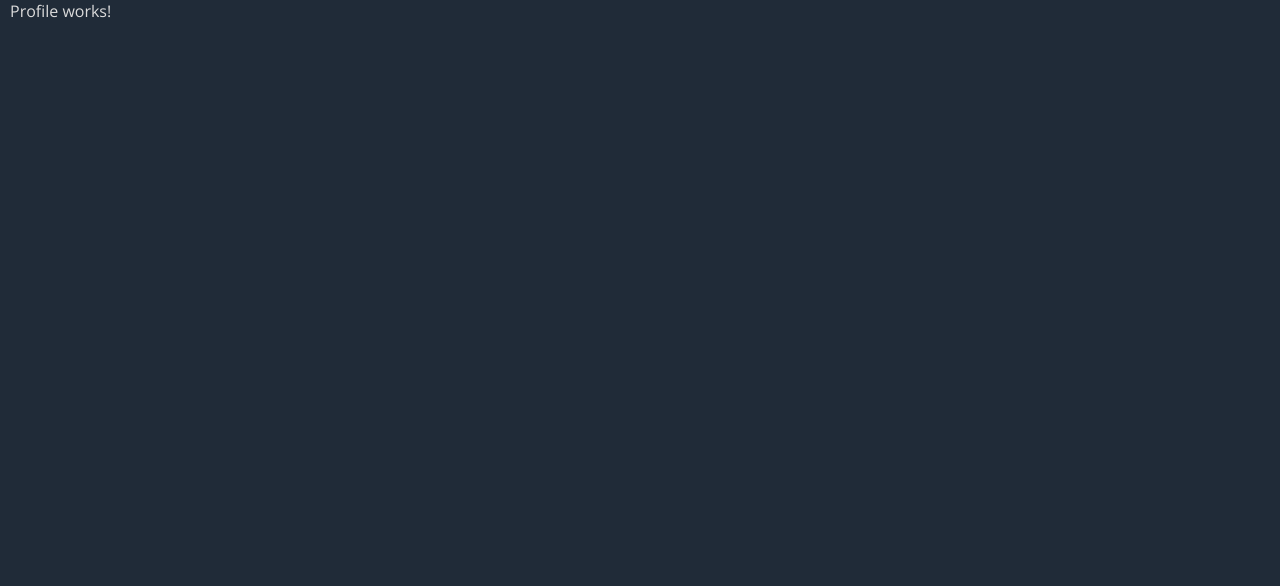
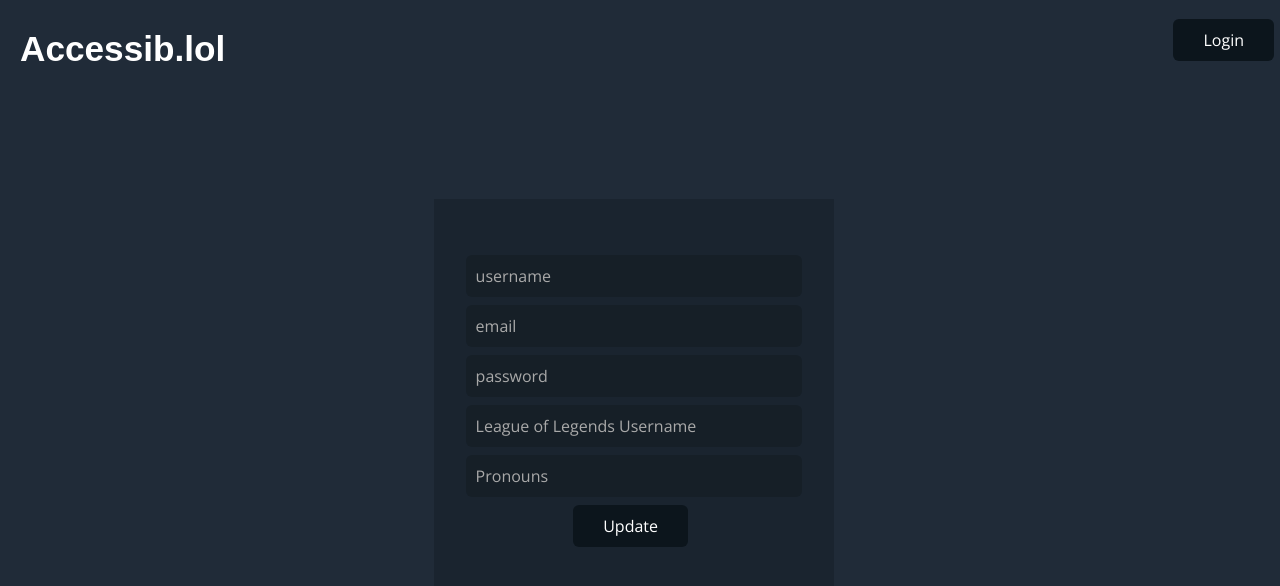
Before and after one commit to Accessib-lol-Team/Accessib.lol, a React (Create React App) app in the folder website/frontend/: page /profile in a window 1280 px wide. Shown: the top 586 px of the page. Built offline with nearby package versions, Linux system fonts and the light colour scheme; a web font is replaced by a local one.

Commit message:
Create Profile page
Also shifted some consistent elements to the ContentPage component

```diff
--- /dev/null
+++ b/website/frontend/src/components/ContentPage/ContentPage.css
@@ -0,0 +1,7 @@
+.content {
+    display: flex;
+    align-items: center;
+    justify-content: center;
+    height: 100%;
+    min-height: 100vh;
+}
--- a/website/frontend/src/components/ContentPage/ContentPage.jsx
+++ b/website/frontend/src/components/ContentPage/ContentPage.jsx
@@ -1,8 +1,12 @@
+import Header from "../../components/Header";
+import "./ContentPage.css";
+
 const ContentPage = (props) => {
     return (
         <div>
-            {/* Header */}
-            <main>{props.children}</main>
+            <Header />
+
+            <main class="content">{props.children}</main>
         </div>
     );
 };
--- a/website/frontend/src/pages/Home/Home.css
+++ b/website/frontend/src/pages/Home/Home.css
@@ -1,12 +1,4 @@
 .home--content {
-    display: flex;
-    align-items: center;
-    justify-content: center;
-    height: 100%;
-    min-height: 100vh;
-}
-
-.home--content--box {
     max-width: 750px;
 }
 
@@ -23,6 +15,9 @@
 }
 
 .external-button {
+    width: 170px;
+    text-align: center;
+
     color: #fff;
     color: var(--form-text);
     background-color: #161f27;
--- a/website/frontend/src/pages/Home/Home.jsx
+++ b/website/frontend/src/pages/Home/Home.jsx
@@ -1,28 +1,22 @@
-import Header from "../../components/Header";
+import ContentPage from "../../components/ContentPage";
 import "./Home.css";
 
 const Home = () => {
     return (
-        <>
-            <Header />
-
-            <main className="home--content">
-                <section className="home--content--box">
+        <ContentPage>
+            <section className="home--content">
                 <div>
                     <p className="home--description">
-                            Accessib.lol was inspired by the lack of inclusive
-                            and accessibility features in many modern esports
-                            titles. Accessib.lol seeks to augment the League of
-                            Legends in-game experience to provide validation to
-                            members of the LGBTQ+ community and other minority
-                            groups.
+                        Accessib.lol was inspired by the lack of inclusive and
+                        accessibility features in many modern esports titles.
+                        Accessib.lol seeks to augment the League of Legends
+                        in-game experience to provide validation to members of
+                        the LGBTQ+ community and other minority groups.
                     </p>
                 </div>
 
                 <div className="external-buttons">
-                        <button className="external-button">
-                            Download App
-                        </button>
+                    <button className="external-button">Download App</button>
 
                     <a
                         className="external-button"
@@ -35,12 +29,11 @@ const Home = () => {
                         className="external-button"
                         href="https://pridemakers.devpost.com/"
                     >
-                            Hackathon Submission
+                        Devpost Link
                     </a>
                 </div>
             </section>
-            </main>
-        </>
+        </ContentPage>
     );
 };
 
--- /dev/null
+++ b/website/frontend/src/pages/Profile/Profile.css
@@ -0,0 +1,20 @@
+.profile--content {
+    max-width: 400px;
+    width: 100%;
+    background-color: #1a242f;
+    display: flex;
+    flex-flow: row nowrap;
+    justify-content: center;
+    align-items: center;
+    padding: 3rem 2rem;
+}
+
+.profile--form {
+    width: 100%;
+    text-align: center;
+}
+
+.profile--form--input {
+    width: 100%;
+    margin: 8px 0;
+}
--- a/website/frontend/src/pages/Profile/Profile.jsx
+++ b/website/frontend/src/pages/Profile/Profile.jsx
@@ -1,5 +1,52 @@
+import ContentPage from "../../components/ContentPage";
+import "./Profile.css";
+
 const Profile = () => {
-    return <div>Profile works!</div>;
+    return (
+        <ContentPage>
+            <section className="profile--content">
+                <form
+                    className="profile--form"
+                    onSubmit={(e) => {
+                        e.preventDefault();
+                        // Update account
+                    }}
+                >
+                    <input
+                        className="profile--form--input"
+                        type="text"
+                        placeholder="username"
+                    />
+
+                    <input
+                        className="profile--form--input"
+                        type="email"
+                        placeholder="email"
+                    />
+
+                    <input
+                        className="profile--form--input"
+                        type="password"
+                        placeholder="password"
+                    />
+
+                    <input
+                        className="profile--form--input"
+                        type="text"
+                        placeholder="League of Legends Username"
+                    />
+
+                    <input
+                        className="profile--form--input"
+                        type="text"
+                        placeholder="Pronouns"
+                    />
+
+                    <button type="submit">Update</button>
+                </form>
+            </section>
+        </ContentPage>
+    );
 };
 
 export default Profile;
```
Lines whose indentation alone changed are shown as unchanged.
